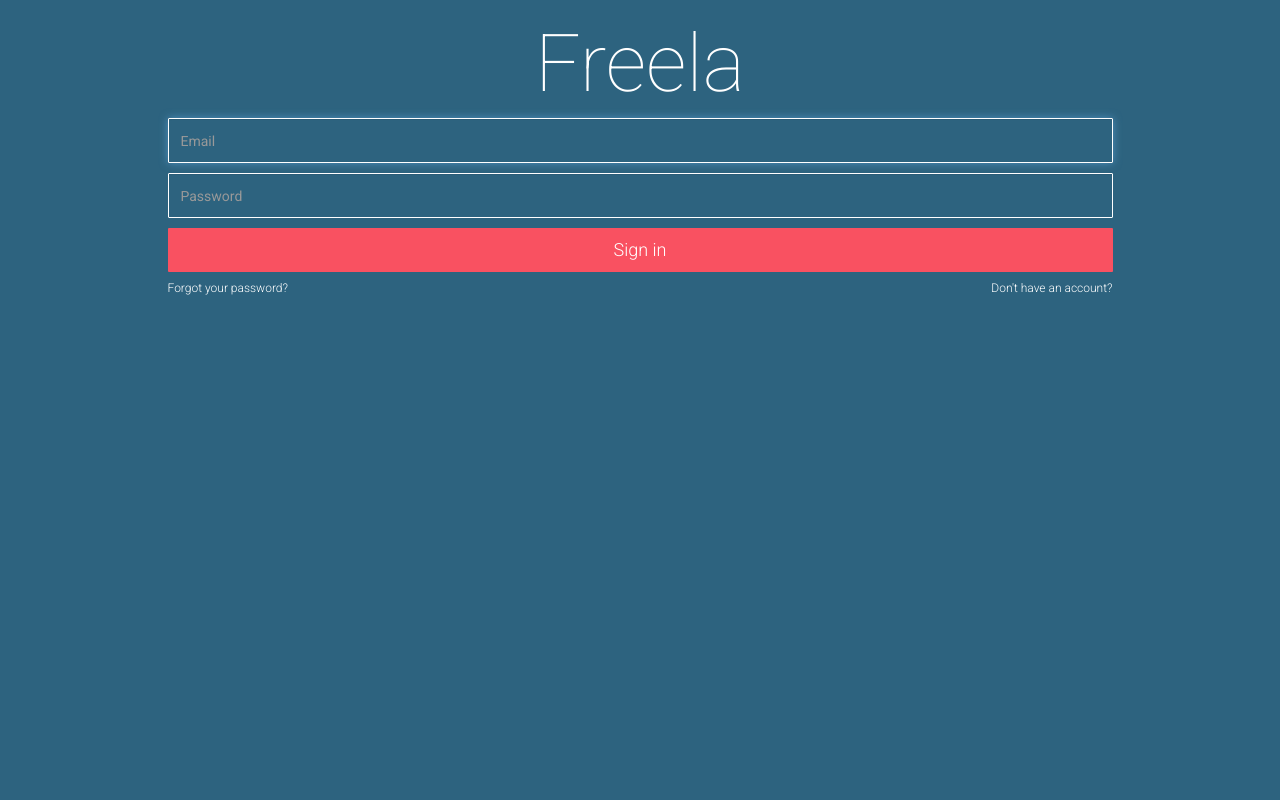
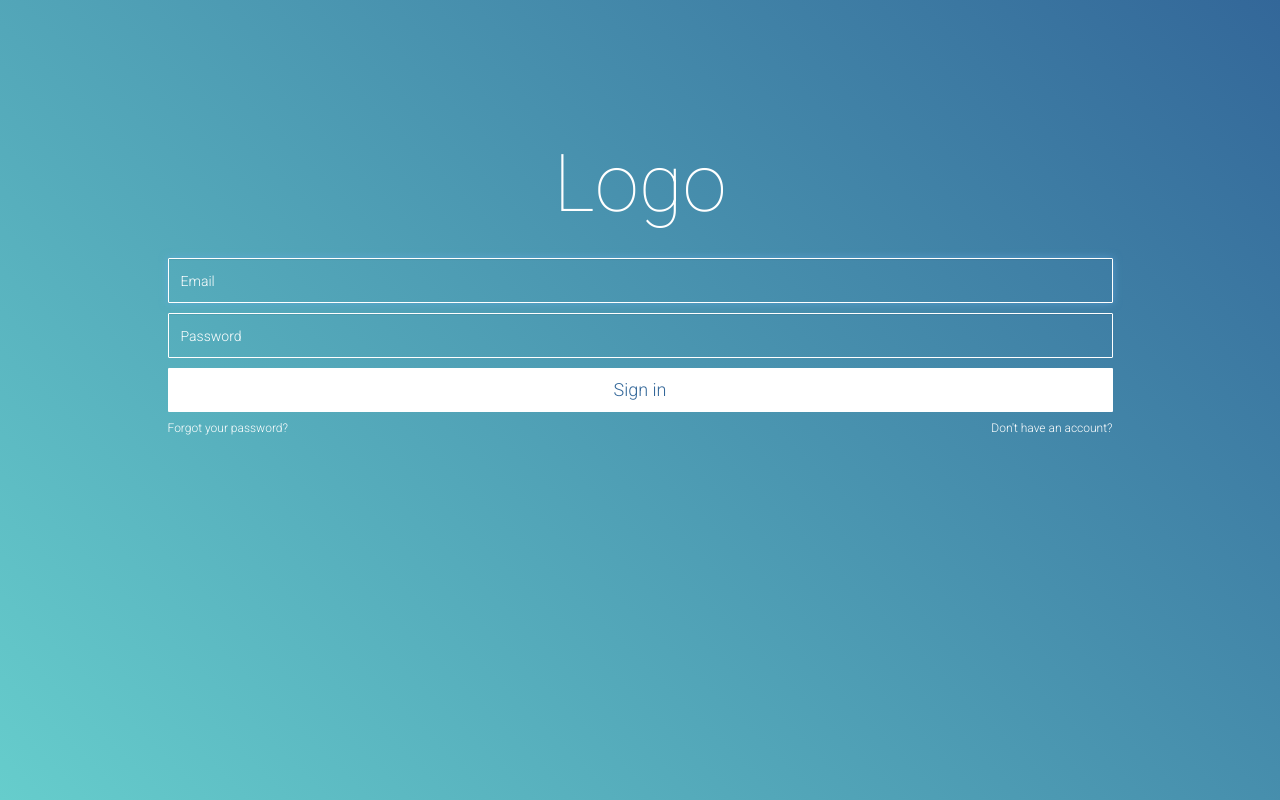
Before and after one commit to elisapetterson/app_freelancer, a plain HTML site: page login.html in a window 1280 px wide. Drawn offline with nearby package versions, Linux system fonts and the light colour scheme.

Commit message:
alterações no estilo
background e cores

```diff
--- a/css/theme.css
+++ b/css/theme.css
@@ -1,12 +1,18 @@
+html, body {
+	height: 100%;
+}
+
 body {
-	background-color: #2d637f !important;
+
 	font-family: 'Roboto', sans-serif !important;
+	background: -webkit-linear-gradient(45deg, #66cdcc, #336799);
 }
 
 .logo {
 	color: #fff;
 	font-weight: 100;
 	font-size: 80px;
+	padding-bottom: 20px;
 }
 
 .form-signin input {
@@ -14,10 +20,11 @@ body {
  }
 
  .btn-primary {
- 	background-color: #f95161 !important;
- 	border: #f95161 !important;
+ 	background-color: #fff !important;
+ 	border: #fff !important;
  	border-radius: 1px !important;
  	font-weight: 300 !important;
+ 	color: #336799 !important;
  }
 
 .form-control {
@@ -27,6 +34,11 @@ body {
 	border-radius: 1px !important;
 	border: 1px solid #fff !important;
 	color: #fff!important;
+}
+
+.form-control::-webkit-input-placeholder {
+  color: #fff!important;
+  font-weight: 300;
 }
 
 .login-instructions-left {
--- a/login.html
+++ b/login.html
@@ -15,12 +15,13 @@
 
     <body>
 
-      <div class="container text-center">
+      <div class="container text-center" style="position: relative; top: 15%">
+
 
         <div class="row"> <!-- logo, form e botao-->
 
           <div class="col-xs-10 col-xs-offset-1">
-            <h1 class="logo">Freela</h1>
+            <h1 class="logo">Logo</h1>
             <form class="form-signin">
               <label for="inputEmail" class="sr-only">Email address</label>
               <input type="email" id="inputEmail" class="form-control" placeholder="Email" required="" autofocus="">
```
